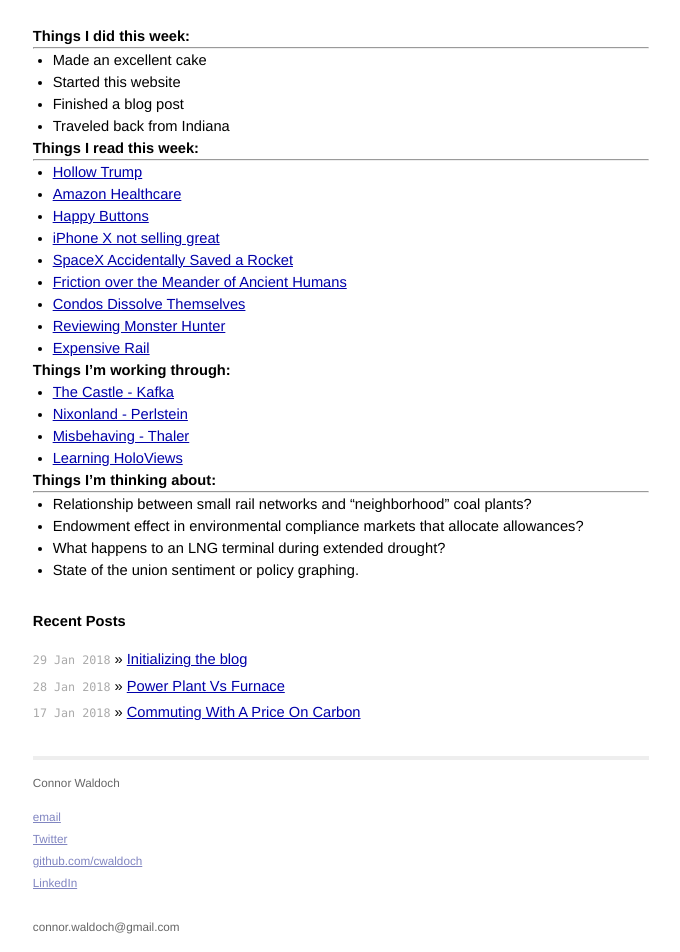
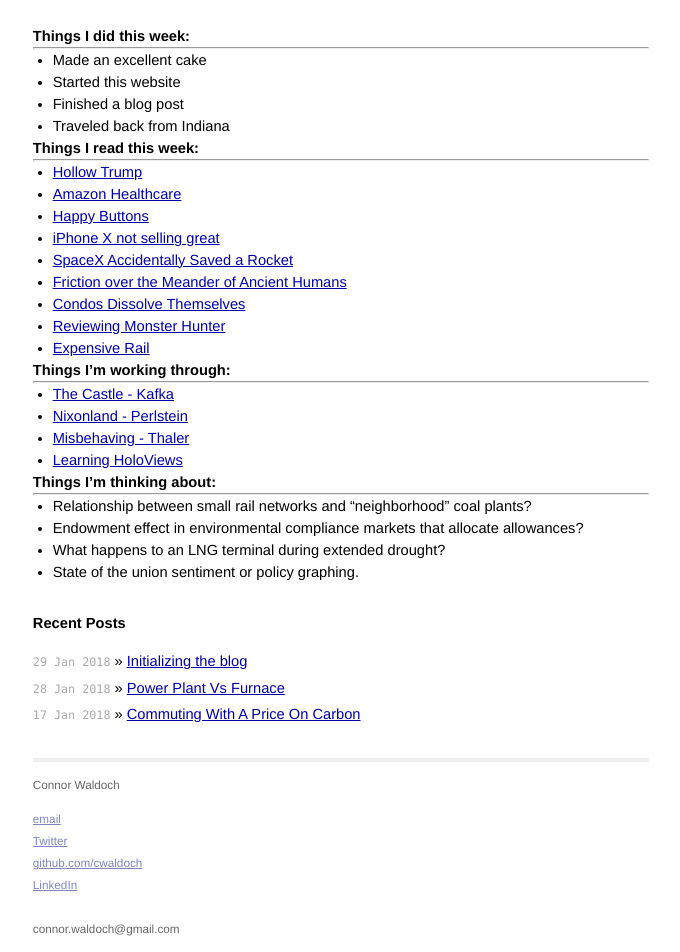
Before and after one commit to cwaldoch/cwaldoch.github.io, a Jekyll site: the page built from _posts/2018-02-02-weekly-roundup-no1.md, in a window 1280 px wide. Shown: the part 577-1529 px from the top of the page, without its empty margins (299-979 px from the left). Built offline with Jekyll 4.4.1, drawn with Linux system fonts in a browser that asks for light colours; our own code applies the rules of GitHub Pages for plain Markdown files; grey boxes are pictures that could not be loaded.

```diff
--- a/_posts/2018-02-02-weekly-roundup-no1.md
+++ b/_posts/2018-02-02-weekly-roundup-no1.md
@@ -27,9 +27,7 @@ As part of establishing consistency, I'll be doing brief weekly roundups. Not to
 * [Expensive Rail](https://www.citylab.com/transportation/2018/01/why-its-so-expensive-to-build-urban-rail-in-the-us/551408/)
 
 
-
-
-Things I'm working through:
+## Things I'm working through:
 ------
 * [The Castle - Kafka](http://amzn.to/2FFTfwF)
 * [Nixonland - Perlstein](http://amzn.to/2Ey4V5b)
```
